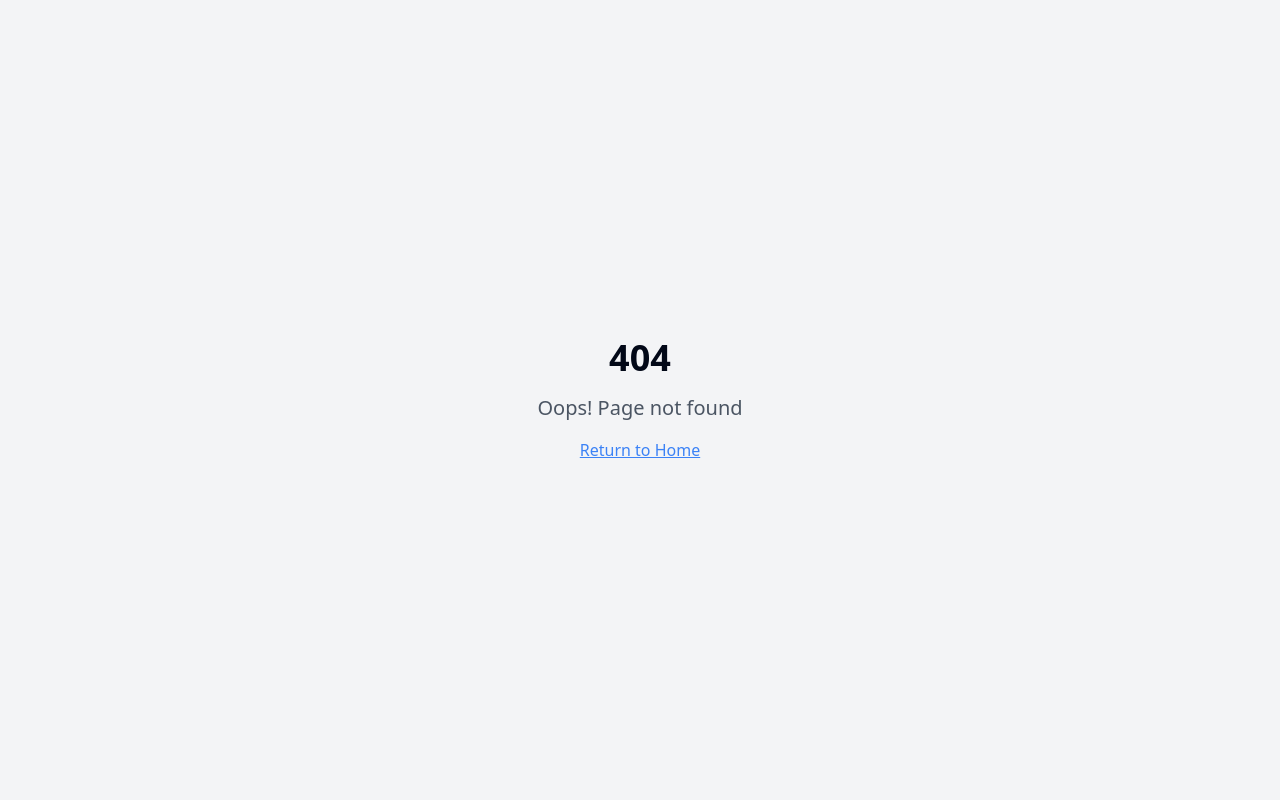
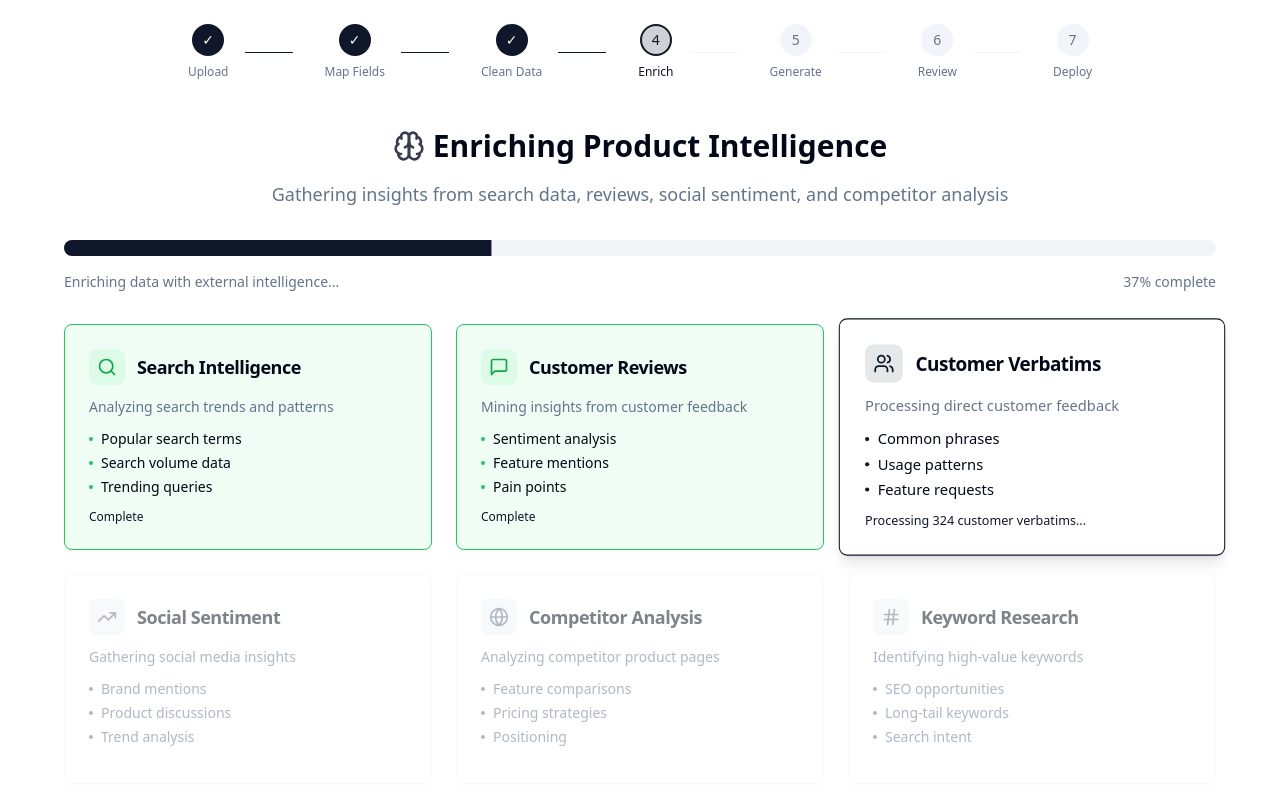
Before and after one commit to ConFrantzeskos/saleschefmvp, a React (Vite) app: page /enrichment in a window 1280 px wide. Before the commit this address had no page. Shown: the top 800 px of the page. Built offline with nearby package versions, Linux system fonts and the light colour scheme.

Commit message:
feat: Implement content enrichment and enhancement
Integrate content enrichment and enhancement using search data, reviews, customer verbatims, social sentiment, competitor PDPs, and keywords after data validation. Output enriched product intelligence to the generate section.

```diff
--- a/src/App.tsx
+++ b/src/App.tsx
@@ -8,6 +8,7 @@ import Index from "./pages/Index";
 import FileUpload from "./pages/FileUpload";
 import SchemaMapping from "./pages/SchemaMapping";
 import CleaningValidation from "./pages/CleaningValidation";
+import Enrichment from "./pages/Enrichment";
 import ContentGeneration from "./pages/ContentGeneration";
 import ReviewContent from "./pages/ReviewContent";
 import EnhanceAssets from "./pages/EnhanceAssets";
@@ -28,6 +29,7 @@ const App = () => (
           <Route path="/upload" element={<FileUpload />} />
           <Route path="/mapping" element={<SchemaMapping />} />
           <Route path="/cleaning" element={<CleaningValidation />} />
+          <Route path="/enrichment" element={<Enrichment />} />
           <Route path="/generation" element={<ContentGeneration />} />
           <Route path="/review" element={<ReviewContent />} />
           <Route path="/enhance" element={<EnhanceAssets />} />
--- a/src/pages/CleaningValidation.tsx
+++ b/src/pages/CleaningValidation.tsx
@@ -17,6 +17,7 @@ const CleaningValidation = () => {
     { id: 'upload', label: 'Upload', completed: true, current: false },
     { id: 'mapping', label: 'Map Fields', completed: true, current: false },
     { id: 'clean', label: 'Clean Data', completed: false, current: true },
+    { id: 'enrich', label: 'Enrich', completed: false, current: false },
     { id: 'generate', label: 'Generate', completed: false, current: false },
     { id: 'review', label: 'Review', completed: false, current: false },
     { id: 'deploy', label: 'Deploy', completed: false, current: false },
@@ -106,8 +107,8 @@ const CleaningValidation = () => {
     }
   };
 
-  const handleProceedToGeneration = () => {
-    navigate('/generation');
+  const handleProceedToEnrichment = () => {
+    navigate('/enrichment');
   };
 
   return (
@@ -233,11 +234,11 @@ const CleaningValidation = () => {
                 </span>
               </div>
               <Button
-                onClick={handleProceedToGeneration}
+                onClick={handleProceedToEnrichment}
                 className="flex items-center space-x-2"
                 disabled={checkedItems.length === 0}
               >
-                <span>Proceed to Generation</span>
+                <span>Proceed to Enrichment</span>
                 <ArrowRight className="w-4 h-4" />
               </Button>
             </div>
--- a/src/pages/ContentGeneration.tsx
+++ b/src/pages/ContentGeneration.tsx
@@ -15,6 +15,7 @@ const ContentGeneration = () => {
     { id: 'upload', label: 'Upload', completed: true, current: false },
     { id: 'mapping', label: 'Map Fields', completed: true, current: false },
     { id: 'clean', label: 'Clean Data', completed: true, current: false },
+    { id: 'enrich', label: 'Enrich', completed: true, current: false },
     { id: 'generate', label: 'Generate', completed: false, current: true },
     { id: 'review', label: 'Review', completed: false, current: false },
     { id: 'deploy', label: 'Deploy', completed: false, current: false },
@@ -104,7 +105,7 @@ const ContentGeneration = () => {
             <h1 className="text-3xl font-semibold">Cooking up your content</h1>
           </div>
           <p className="text-lg text-muted-foreground">
-            Our AI agents are transforming your raw data into sales-ready content
+            Using enriched product intelligence to create sales-ready content
           </p>
         </div>
 
--- /dev/null
+++ b/src/pages/Enrichment.tsx
@@ -0,0 +1,228 @@
+
+import React, { useState, useEffect } from 'react';
+import { useNavigate } from 'react-router-dom';
+import ProgressIndicator from '@/components/ProgressIndicator';
+import { Progress } from '@/components/ui/progress';
+import { Card, CardContent, CardHeader, CardTitle } from '@/components/ui/card';
+import { Button } from '@/components/ui/button';
+import { Search, MessageSquare, Users, TrendingUp, Globe, Hash, Brain, ArrowRight } from 'lucide-react';
+
+const Enrichment = () => {
+  const navigate = useNavigate();
+  const [progress, setProgress] = useState(0);
+  const [currentTask, setCurrentTask] = useState(0);
+  const [enrichmentComplete, setEnrichmentComplete] = useState(false);
+
+  const steps = [
+    { id: 'upload', label: 'Upload', completed: true, current: false },
+    { id: 'mapping', label: 'Map Fields', completed: true, current: false },
+    { id: 'clean', label: 'Clean Data', completed: true, current: false },
+    { id: 'enrich', label: 'Enrich', completed: false, current: true },
+    { id: 'generate', label: 'Generate', completed: false, current: false },
+    { id: 'review', label: 'Review', completed: false, current: false },
+    { id: 'deploy', label: 'Deploy', completed: false, current: false },
+  ];
+
+  const enrichmentTasks = [
+    {
+      icon: Search,
+      title: "Search Intelligence",
+      description: "Analyzing search trends and patterns",
+      details: ["Popular search terms", "Search volume data", "Trending queries"],
+      status: "Processing 2.3K search queries..."
+    },
+    {
+      icon: MessageSquare,
+      title: "Customer Reviews",
+      description: "Mining insights from customer feedback",
+      details: ["Sentiment analysis", "Feature mentions", "Pain points"],
+      status: "Analyzing 1,847 customer reviews..."
+    },
+    {
+      icon: Users,
+      title: "Customer Verbatims",
+      description: "Processing direct customer feedback",
+      details: ["Common phrases", "Usage patterns", "Feature requests"],
+      status: "Processing 324 customer verbatims..."
+    },
+    {
+      icon: TrendingUp,
+      title: "Social Sentiment",
+      description: "Gathering social media insights",
+      details: ["Brand mentions", "Product discussions", "Trend analysis"],
+      status: "Scanning social platforms..."
+    },
+    {
+      icon: Globe,
+      title: "Competitor Analysis",
+      description: "Analyzing competitor product pages",
+      details: ["Feature comparisons", "Pricing strategies", "Positioning"],
+      status: "Analyzing 12 competitor PDPs..."
+    },
+    {
+      icon: Hash,
+      title: "Keyword Research",
+      description: "Identifying high-value keywords",
+      details: ["SEO opportunities", "Long-tail keywords", "Search intent"],
+      status: "Researching 150+ keywords..."
+    },
+    {
+      icon: Brain,
+      title: "Intelligence Synthesis",
+      description: "Creating enriched product profiles",
+      details: ["Data correlation", "Insight generation", "Intelligence mapping"],
+      status: "Synthesizing product intelligence..."
+    }
+  ];
+
+  useEffect(() => {
+    const timer = setInterval(() => {
+      setProgress(prev => {
+        const newProgress = prev + 1.2;
+
+        // Update current task based on progress
+        const taskProgress = Math.floor(newProgress / (100 / enrichmentTasks.length));
+        if (taskProgress !== currentTask && taskProgress < enrichmentTasks.length) {
+          setCurrentTask(taskProgress);
+        }
+
+        if (newProgress >= 100) {
+          setEnrichmentComplete(true);
+          return 100;
+        }
+        return newProgress;
+      });
+    }, 180);
+
+    return () => clearInterval(timer);
+  }, [currentTask]);
+
+  const handleProceedToGeneration = () => {
+    navigate('/generation');
+  };
+
+  return (
+    <div className="min-h-screen bg-background p-6">
+      <ProgressIndicator steps={steps} />
+
+      <div className="max-w-6xl mx-auto">
+        <div className="text-center mb-8">
+          <div className="inline-flex items-center space-x-2 mb-4">
+            <Brain className="w-8 h-8 text-primary animate-pulse" />
+            <h1 className="text-3xl font-semibold">Enriching Product Intelligence</h1>
+          </div>
+          <p className="text-lg text-muted-foreground">
+            Gathering insights from search data, reviews, social sentiment, and competitor analysis
+          </p>
+        </div>
+
+        <div className="mb-8">
+          <Progress value={progress} className="w-full h-4 mb-4" />
+          <div className="flex justify-between text-sm text-muted-foreground">
+            <span>Enriching data with external intelligence...</span>
+            <span>{Math.round(progress)}% complete</span>
+          </div>
+        </div>
+
+        <div className="grid grid-cols-1 md:grid-cols-2 lg:grid-cols-3 gap-6 mb-8">
+          {enrichmentTasks.map((task, index) => {
+            const isActive = index === currentTask;
+            const isCompleted = index < currentTask;
+            const Icon = task.icon;
+
+            return (
+              <Card
+                key={index}
+                className={`transition-all duration-500 ${
+                  isActive
+                    ? 'border-primary shadow-lg scale-105'
+                    : isCompleted
+                      ? 'border-green-500 bg-green-50'
+                      : 'border-muted opacity-50'
+                }`}
+              >
+                <CardHeader className="pb-3">
+                  <div className="flex items-center space-x-3">
+                    <div className={`p-2 rounded-lg ${
+                      isCompleted
+                        ? 'bg-green-100 text-green-600'
+                        : isActive
+                          ? 'bg-primary/10 text-primary'
+                          : 'bg-muted text-muted-foreground'
+                    }`}>
+                      <Icon className="w-5 h-5" />
+                    </div>
+                    <CardTitle className="text-lg">{task.title}</CardTitle>
+                  </div>
+                </CardHeader>
+
+                <CardContent>
+                  <p className="text-sm text-muted-foreground mb-3">
+                    {task.description}
+                  </p>
+
+                  <ul className="space-y-1 mb-3">
+                    {task.details.map((detail, detailIndex) => (
+                      <li
+                        key={detailIndex}
+                        className={`text-sm flex items-center space-x-2 ${
+                          isCompleted || isActive
+                            ? 'text-foreground'
+                            : 'text-muted-foreground'
+                        }`}
+                      >
+                        <div className={`w-1 h-1 rounded-full ${
+                          isCompleted
+                            ? 'bg-green-500'
+                            : isActive
+                              ? 'bg-primary'
+                              : 'bg-muted-foreground'
+                        }`} />
+                        <span>{detail}</span>
+                      </li>
+                    ))}
+                  </ul>
+
+                  {(isActive || isCompleted) && (
+                    <div className="text-xs text-primary font-medium">
+                      {isCompleted ? "Complete" : task.status}
+                    </div>
+                  )}
+                </CardContent>
+              </Card>
+            );
+          })}
+        </div>
+
+        {enrichmentComplete && (
+          <Card className="border-green-500 bg-green-50">
+            <CardContent className="p-6">
+              <div className="flex items-center justify-between">
+                <div className="flex items-center space-x-3">
+                  <div className="p-2 bg-green-100 rounded-lg">
+                    <Brain className="w-6 h-6 text-green-600" />
+                  </div>
+                  <div>
+                    <h3 className="font-semibold text-green-900">Enrichment Complete!</h3>
+                    <p className="text-sm text-green-700">
+                      Product intelligence has been enriched with insights from 7 data sources
+                    </p>
+                  </div>
+                </div>
+                <Button
+                  onClick={handleProceedToGeneration}
+                  className="flex items-center space-x-2"
+                >
+                  <span>Generate Content</span>
+                  <ArrowRight className="w-4 h-4" />
+                </Button>
+              </div>
+            </CardContent>
+          </Card>
+        )}
+      </div>
+    </div>
+  );
+};
+
+export default Enrichment;
```
